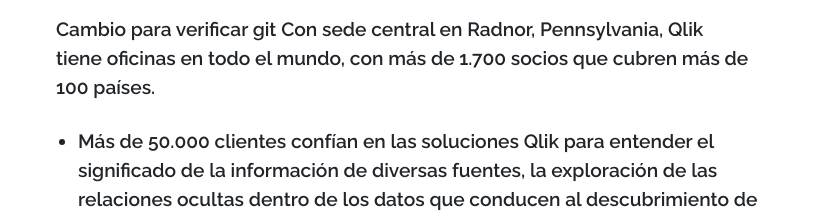
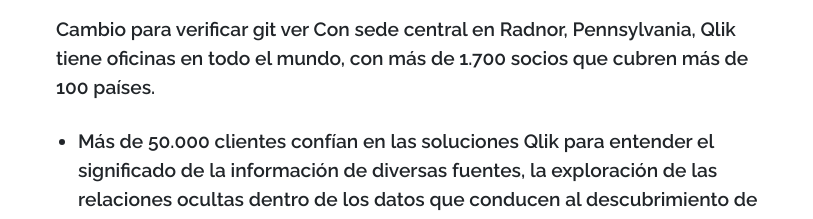
Before and after one commit to b166e/typo, a plain HTML site: page index.html in a window 1280 px wide. Shown: the part 319-538 px from the top of the page, 467-1280 px from the left. Drawn offline with nearby package versions, Linux system fonts and the light colour scheme.

Commit message:
otra modificacion de prueba

```diff
--- a/index.html
+++ b/index.html
@@ -50,7 +50,7 @@
       <main class="main">
         <h1 class="main__titulo">Líder en el mercado de Visual Analytics.</h1>
         <p class="main__parrafo">
-          Cambio para verificar git
+          Cambio para verificar git ver
           Con sede central en Radnor, Pennsylvania, Qlik tiene oficinas en todo
           el mundo, con más de 1.700 socios que cubren más de 100 países.
         </p>
```
